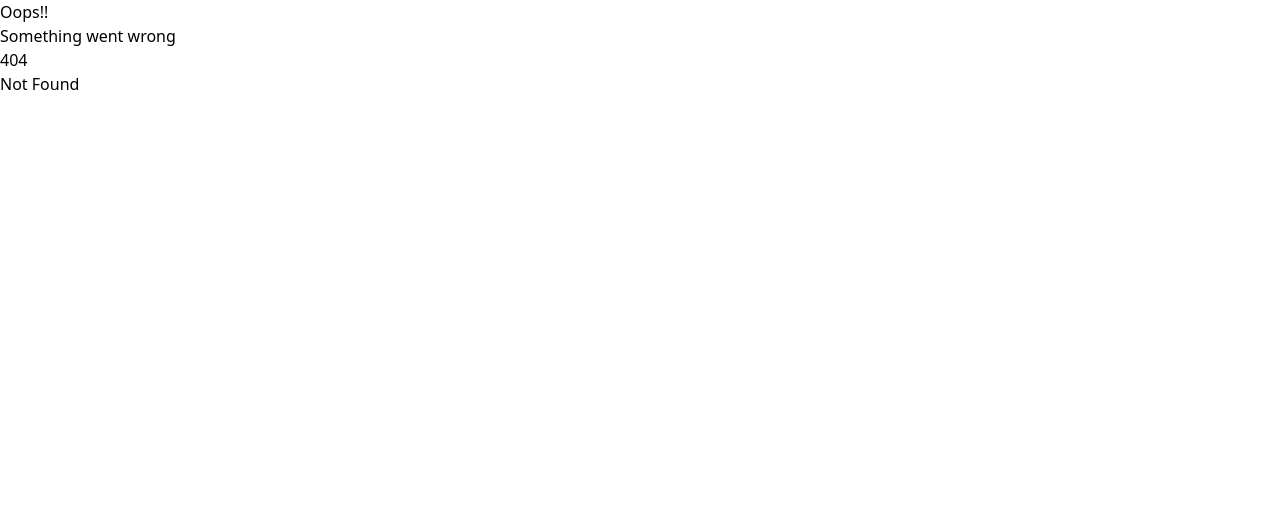
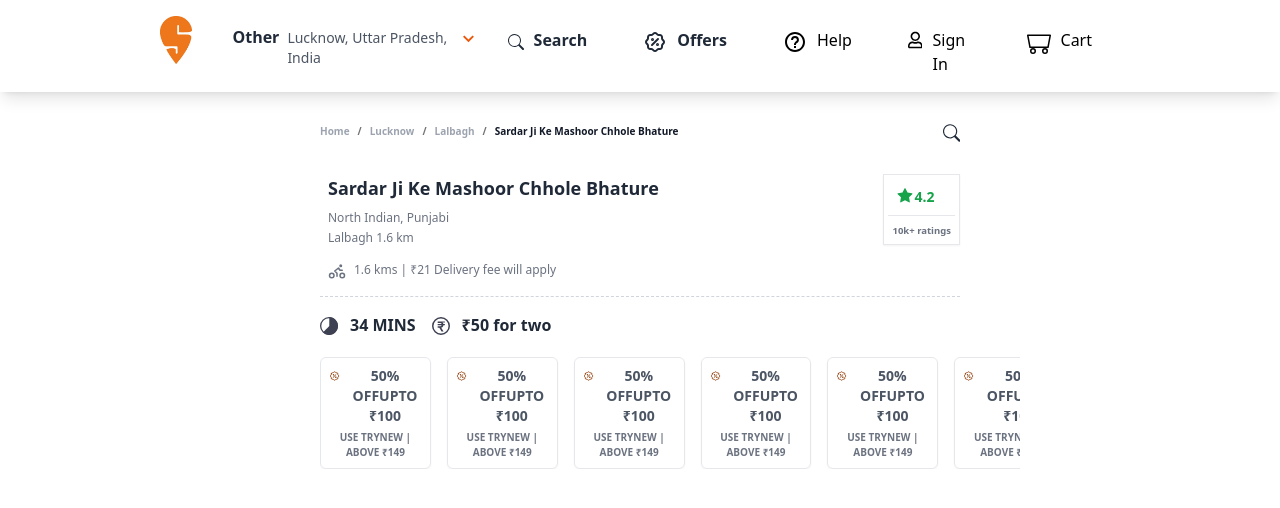
Before and after one commit to rahul4code/namasteReact, a React (Vite) app: page /restaurantdetails/1 in a window 1280 px wide. Before the commit this address had no page. Shown: the top 508 px of the page. Built offline with nearby package versions, Linux system fonts and the light colour scheme.

Commit message:
Res details page added

```diff
--- a/package.json
+++ b/package.json
@@ -4,11 +4,11 @@
   "description": "",
   "scripts": {
     "test": "echo \"Error: no test specified\" && exit 1",
-    "start": "parcel index.html",
+    "start": "parcel index.html --no-cache",
     "prebuild-dev": "shx rm -rf dist/*",
     "build-dev": "parcel build index.html --no-optimize --public-url ./",
     "prebuild": "shx rm -rf dist/*",
-    "build": "parcel build index.html --public-url ./",
+    "build": "parcel build index.html --no-cache --public-url ./",
     "push-gh-pages": "push-dir --dir=dist --branch=gh-pages --cleanup --verbose"
   },
   "repository": {
--- a/src/App.js
+++ b/src/App.js
@@ -7,7 +7,7 @@
 import Error from "./components/Error"
 import Contact from "./components/Contact"
 import {createBrowserRouter, RouterProvider, Outlet} from "react-router-dom";
-import RestaurantMenu from "./components/RestaurantMenu.js";
+import Restaurant from "./components/RestaurantDetails/Restaurant";
 import {Registration} from "./components/Registration/Registration";
 // import AboutWithClass from "./components/AboutWithClass.js";
 
@@ -45,8 +45,8 @@
         element:<Contact />
       },
       {
-        path:"/restaurantMenu/:id",
-        element:<RestaurantMenu/>
+        path:"/restaurantdetails/:id",
+        element:<Restaurant/>
       },
       {
         path:"/registration",
--- a/src/components/Body.js
+++ b/src/components/Body.js
@@ -50,7 +50,7 @@
       <div className="pt-8 flex justify-evenly flex-wrap gap-y-12">
         {filteredRestaurant.map((item) => {
           return (
-            <Link to={`/restaurantmenu/${item.data.id}`} key={item.data.id}>
+            <Link to={`/restaurantdetails/${item.data.id}`} key={item.data.id}>
             <RestaurantCard {...item.data}/>
             </Link>
           );
--- /dev/null
+++ b/src/components/RestaurantDetails/Breadcrumb.js
@@ -0,0 +1,45 @@
+const Breadcrumb=()=>{
+    return(
+        <nav className="w-full rounded-sm text-[10px] text-gray-400 font-semibold">
+        <ol className="list-reset flex">
+          <li>
+            <a
+              href="#"
+              className="hover:text-black"
+            >
+              Home
+            </a>
+          </li>
+          <li>
+            <span className="mx-2 text-neutral-500 dark:text-neutral-400">/</span>
+          </li>
+          <li>
+            <a
+              href="#"
+              className="hover:text-black"
+            >
+              Lucknow
+            </a>
+          </li>
+          <li>
+            <span className="mx-2 text-neutral-500 dark:text-neutral-400">/</span>
+          </li>
+          <li>
+            <a
+              href="#"
+              className="hover:text-black"
+            >
+              Lalbagh
+            </a>
+          </li>
+          <li>
+            <span className="mx-2 text-neutral-500 dark:text-neutral-400">/</span>
+          </li>
+          <li className="text-gray-900">Sardar Ji Ke Mashoor Chhole Bhature</li>
+        </ol>
+      </nav>
+    )
+
+}
+
+export default Breadcrumb;
--- /dev/null
+++ b/src/components/RestaurantDetails/Restaurant.js
@@ -0,0 +1,76 @@
+import { BsSearch } from "react-icons/bs";
+import Breadcrumb from "./Breadcrumb";
+import RestaurantBanner from "./RestaurantBanner";
+import {TbDiscount2} from "react-icons/tb";
+
+const Restaurant = () => {
+  return (
+    <div className="h-60 justify-center flex">
+      <main className="w-6/12">
+        <section className="flex pt-8">
+        <Breadcrumb/>
+        <BsSearch className="text-lg text-gray-800 font-semibold"/>
+        </section>
+        <section className="pl-2 pt-8 flex justify-between border-gray-300 border-dashed border-b pb-4">
+        <RestaurantBanner/>
+        </section>
+        <section>
+            <div className="flex pt-4 text-gray-800">
+            <span className="flex">
+            <svg class="RestaurantTimeCost_icon__8UdT4" className="mt-1" width="18" height="18" viewBox="0 0 18 18" xmlns="http://www.w3.org/2000/svg" fill="none"><circle r="8.35" transform="matrix(-1 0 0 1 9 9)" stroke="#3E4152" stroke-width="1.3"></circle><path d="M3 15.2569C4.58666 16.9484 6.81075 18 9.273 18C14.0928 18 18 13.9706 18 9C18 4.02944 14.0928 0 9.273 0C9.273 2.25 9.273 9 9.273 9C6.36399 12 5.63674 12.75 3 15.2569Z" fill="#3E4152"></path></svg>
+                <b className="pl-3">34 MINS</b></span>
+            <span className="flex pl-4">
+            <svg class="RestaurantTimeCost_icon__8UdT4" className="mt-1" width="18" height="18" viewBox="0 0 18 18" xmlns="http://www.w3.org/2000/svg" fill="none"><circle cx="9" cy="9" r="8.25" stroke="#3E4152" stroke-width="1.5"></circle><path d="M12.8748 4.495H5.6748V6.04H7.9698C8.7948 6.04 9.4248 6.43 9.6198 7.12H5.6748V8.125H9.6048C9.3798 8.8 8.7648 9.22 7.9698 9.22H5.6748V10.765H7.3098L9.5298 14.5H11.5548L9.1098 10.57C10.2048 10.39 11.2698 9.58 11.4498 8.125H12.8748V7.12H11.4348C11.3148 6.475 10.9698 5.905 10.4298 5.5H12.8748V4.495Z" fill="#3E4152"></path></svg>
+                <b className="pl-3 ">₹50 for two</b></span>
+            </div>
+        </section>
+        <section className="pt-5 flex overflow-x-auto w-[700px] gap-x-4">
+            <button className="p-2 shadow-sm border rounded-md w-52">
+                <div className="flex">
+                    <TbDiscount2 className="text-xl mr-2 text-amber-800"/>
+                    <b className="text-gray-600 text-sm font-extrabold">50% OFFUPTO ₹100</b>
+                </div>
+                <b className="text-gray-500 text-[10px] mt-1 flex">USE TRYNEW | ABOVE ₹149</b>
+            </button>
+            <button className="p-2 shadow-sm border rounded-md w-52">
+                <div className="flex">
+                    <TbDiscount2 className="text-xl mr-2 text-amber-800"/>
+                    <b className="text-gray-600 text-sm font-extrabold">50% OFFUPTO ₹100</b>
+                </div>
+                <b className="text-gray-500 text-[10px] mt-1 flex">USE TRYNEW | ABOVE ₹149</b>
+            </button>
+            <button className="p-2 shadow-sm border rounded-md w-52">
+                <div className="flex">
+                    <TbDiscount2 className="text-xl mr-2 text-amber-800"/>
+                    <b className="text-gray-600 text-sm font-extrabold">50% OFFUPTO ₹100</b>
+                </div>
+                <b className="text-gray-500 text-[10px] mt-1 flex">USE TRYNEW | ABOVE ₹149</b>
+            </button>
+            <button className="p-2 shadow-sm border rounded-md w-52">
+                <div className="flex">
+                    <TbDiscount2 className="text-xl mr-2 text-amber-800"/>
+                    <b className="text-gray-600 text-sm font-extrabold">50% OFFUPTO ₹100</b>
+                </div>
+                <b className="text-gray-500 text-[10px] mt-1 flex">USE TRYNEW | ABOVE ₹149</b>
+            </button>
+            <button className="p-2 shadow-sm border rounded-md w-52">
+                <div className="flex">
+                    <TbDiscount2 className="text-xl mr-2 text-amber-800"/>
+                    <b className="text-gray-600 text-sm font-extrabold">50% OFFUPTO ₹100</b>
+                </div>
+                <b className="text-gray-500 text-[10px] mt-1 flex">USE TRYNEW | ABOVE ₹149</b>
+            </button>
+            <button className="p-2 shadow-sm border rounded-md w-52">
+                <div className="flex">
+                    <TbDiscount2 className="text-xl mr-2 text-amber-800"/>
+                    <b className="text-gray-600 text-sm font-extrabold">50% OFFUPTO ₹100</b>
+                </div>
+                <b className="text-gray-500 text-[10px] mt-1 flex">USE TRYNEW | ABOVE ₹149</b>
+            </button>
+        </section>
+      </main>
+    </div>
+  );
+};
+
+export default Restaurant;
--- /dev/null
+++ b/src/components/RestaurantDetails/RestaurantBanner.js
@@ -0,0 +1,24 @@
+import {TbBike} from "react-icons/tb"
+import { AiFillStar } from "react-icons/ai";
+
+const RestaurantBanner=()=>{
+    return(
+        <>
+        <div>
+        <p className="font-bold text-lg text-gray-800 ">Sardar Ji Ke Mashoor Chhole Bhature</p>
+        <p className="text-xs pt-2 text-gray-500">North Indian, Punjabi</p>
+        <p className="text-xs pt-1 text-gray-500">Lalbagh 1.6 km</p>
+        <p className=" text-xs pt-4 text-gray-500 flex"><TbBike className="text-lg font-extrabold mr-2" /> 1.6 kms | ₹21 Delivery fee will apply</p>
+        </div>
+        <div className="border p-1 h-fit shadow-sm">
+            <span className="flex p-2 text-lg font-semibold text-green-600">
+            <AiFillStar/> <b className="text-sm">4.2</b>
+            </span>
+            <hr/>
+            <b className="text-gray-500 font-bold text-[9.5px] p-1">10k+ ratings</b>
+        </div>
+        </>
+    )
+}
+
+export default RestaurantBanner;
--- a/src/components/carousel/OffersCarousel.js
+++ b/src/components/carousel/OffersCarousel.js
@@ -18,7 +18,7 @@
 
   return (
     <>
-      <div className="CarouselCard flex pr-[8rem] pl-[8rem] overflow-y-hidden h-[340px]">
+      <div className="flex pr-[8rem] pl-[8rem] overflow-y-hidden h-[340px]">
         {carousel?.map((item) => (
           <Card {...item.data} />
         ))}
```
Also changed, not shown: 4 other files (tests, documents, lock files or other folders).
